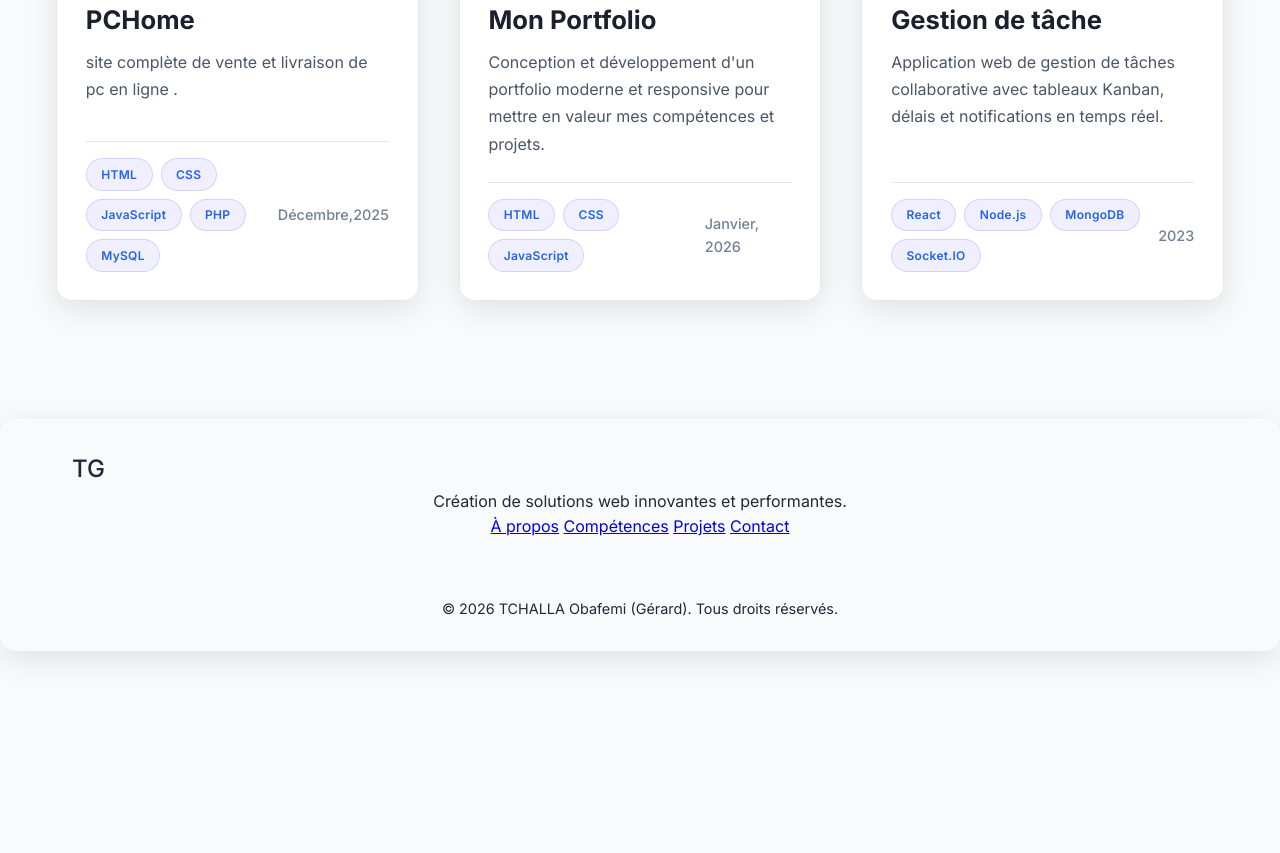
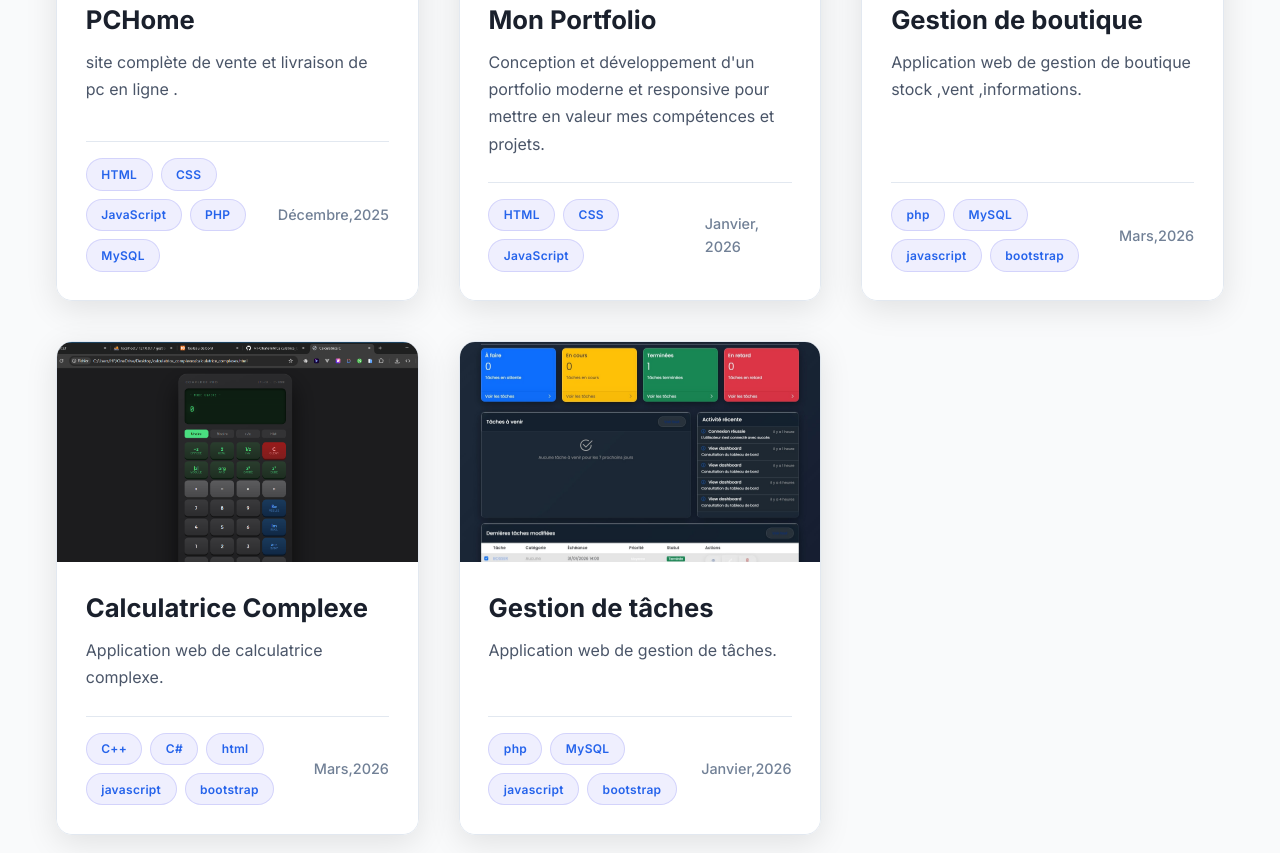
Before and after one commit to Mr-Obafemi6/Mon-Portfolio, a plain HTML site: page Info_portfolio/MesProjet.html in a window 1280 px wide. Shown: the part 587-1440 px from the top of the page. Before the commit the page ends 1238 px from the top, so only its background shows below. Drawn offline with Linux system fonts and the light colour scheme.

Commit message:
mise à jour

```diff
--- a/Info_portfolio/MesProjet.html
+++ b/Info_portfolio/MesProjet.html
@@ -97,7 +97,68 @@
                         </div>
                     </div>
                 </div>
-                <!--projet3-->
+                <!--projet4-->
+                <div class="project-card">
+                    <div class="project-img-container">
+                        <img src="../img/image.png" alt="Application de gestion de boutique (stockage etc...)" class="project-img">
+                        <div class="project-overlay">
+                            <!---lien vers le site--->
+                            <a href="#" class="btn btn-icon" aria-label="Voir le projet" target="_blank">
+                                <i class="fas fa-eye"></i>
+                            </a>
+                            <!--chemin github-->
+                            <a href="https://github.com/Mr-Obafemi6/gestion_boutique.git" class="btn btn-icon" aria-label="Voir le code source" target="_blank">
+                                <i class="fab fa-github"></i>
+                            </a>
+
+
+                        </div>
+                    </div>
+
+                    <div class="project-info">
+                        <h3>Gestion de boutique</h3>
+                        <p class="project-description">Application web de gestion de boutique stock ,vent ,informations.</p>
+                        <div class="project-meta">
+                            <div class="project-tags">
+                                <span class="tag">php</span>
+                                <span class="tag">MySQL</span>
+                                <span class="tag">javascript</span>
+                                <span class="tag">bootstrap</span>
+                            </div>
+                            <span class="project-date">Mars,2026</span>
+                        </div>
+                    </div>
+                </div>
+        <div class="project-card">
+                    <div class="project-img-container">
+                        <img src="../img/Calculatrice ℂ - Google Chrome 04_03_2026 18_02_04.png" alt="calculatrice complexe" class="project-img">
+                        <div class="project-overlay">
+                            <!---lien vers le site--->
+                            <a href="#" class="btn btn-icon" aria-label="Voir le projet" target="_blank">
+                                <i class="fas fa-eye"></i>
+                            </a>
+                            <!--chemin github-->
+                            <a href="https://github.com/Mr-Obafemi6/Calculatrice_Complexe.git" class="btn btn-icon" aria-label="Voir le code source" target="_blank">
+                                <i class="fab fa-github"></i>
+                            </a>
+                        </div>
+                    </div>
+
+                    <div class="project-info">
+                        <h3>Calculatrice Complexe </h3>
+                        <p class="project-description">Application web de calculatrice complexe.</p>
+                        <div class="project-meta">
+                            <div class="project-tags">
+                                <span class="tag">C++</span>
+                                <span class="tag">C#</span>
+                                <span class="tag">html</span>
+                                <span class="tag">javascript</span>
+                                <span class="tag">bootstrap</span>
+                            </div>
+                            <span class="project-date">Mars,2026</span>
+                        </div>
+                    </div>
+                </div>
                 <div class="project-card">
                     <div class="project-img-container">
                         <img src="../img/gest.tâche.jpeg" alt="Application de gestion" class="project-img">
@@ -110,33 +171,23 @@
                             <a href="https://github.com/Mr-Obafemi6/Gestion-des-t-ches.git" class="btn btn-icon" aria-label="Voir le code source" target="_blank">
                                 <i class="fab fa-github"></i>
                             </a>
-
-
                         </div>
                     </div>
-
                     <div class="project-info">
-                        <h3>Gestion de tâche</h3>
-                        <p class="project-description">Application web de gestion de tâches collaborative avec tableaux Kanban, délais et notifications en temps réel.</p>
+                        <h3>Gestion de tâches</h3>
+                        <p class="project-description">Application web de gestion de tâches.</p>
                         <div class="project-meta">
                             <div class="project-tags">
-                                <span class="tag">React</span>
-                                <span class="tag">Node.js</span>
-                                <span class="tag">MongoDB</span>
-                                <span class="tag">Socket.IO</span>
+                                <span class="tag">php</span>
+                                <span class="tag">MySQL</span>
+                                <span class="tag">javascript</span>
+                                <span class="tag">bootstrap</span>
                             </div>
-                            <span class="project-date">2023</span>
+                            <span class="project-date">Janvier,2026</span>
                         </div>
                     </div>
                 </div>
 
-
-
-
-
-
-
-        </div>
     </section>
     </main>
 
```
Also changed, not shown: img/Calculatrice ℂ - Google Chrome 04_03_2026 18_02_04.png (added), img/image.png (added).
